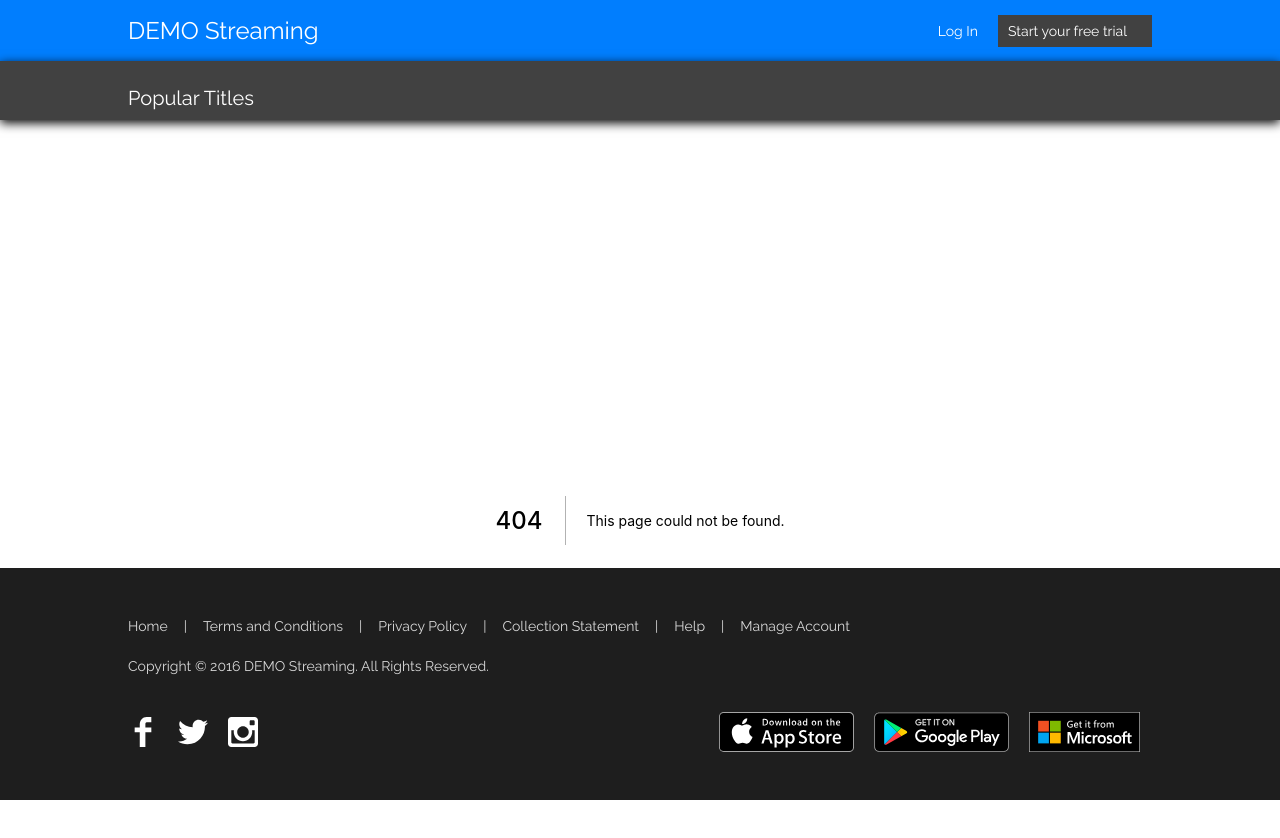
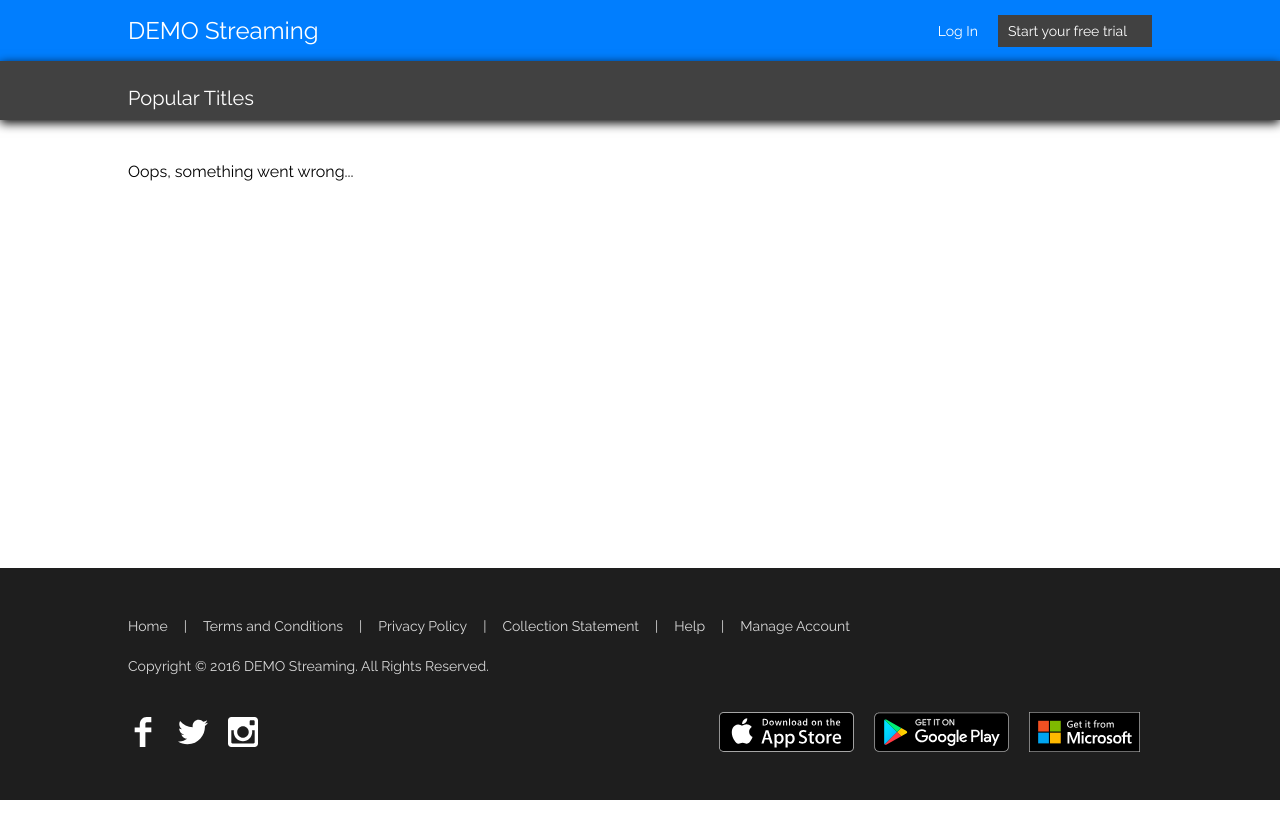
Before and after one commit to ozkalai/demo-streaming, a Next.js app: page /error in a window 1280 px wide. Before the commit this address had no page. Shown: the top 838 px of the page. After the commit the page ends 800 px from the top, so only its background shows below. Built offline with nearby package versions, Linux system fonts and the light colour scheme.

Commit message:
error page

```diff
--- /dev/null
+++ b/pages/error.tsx
@@ -0,0 +1,22 @@
+import type { NextPage } from "next";
+import Head from "next/head";
+
+import { Content } from "@/components/Content";
+
+const Series: NextPage = () => {
+  return (
+    <div>
+      <Head>
+        <title>DEMO Streaming</title>
+        <meta name="description" content="Generated by create next app" />
+        <link rel="icon" href="/streaming.png" />
+      </Head>
+
+      <Content>
+        <main>Oops, something went wrong...</main>
+      </Content>
+    </div>
+  );
+};
+
+export default Series;
```
